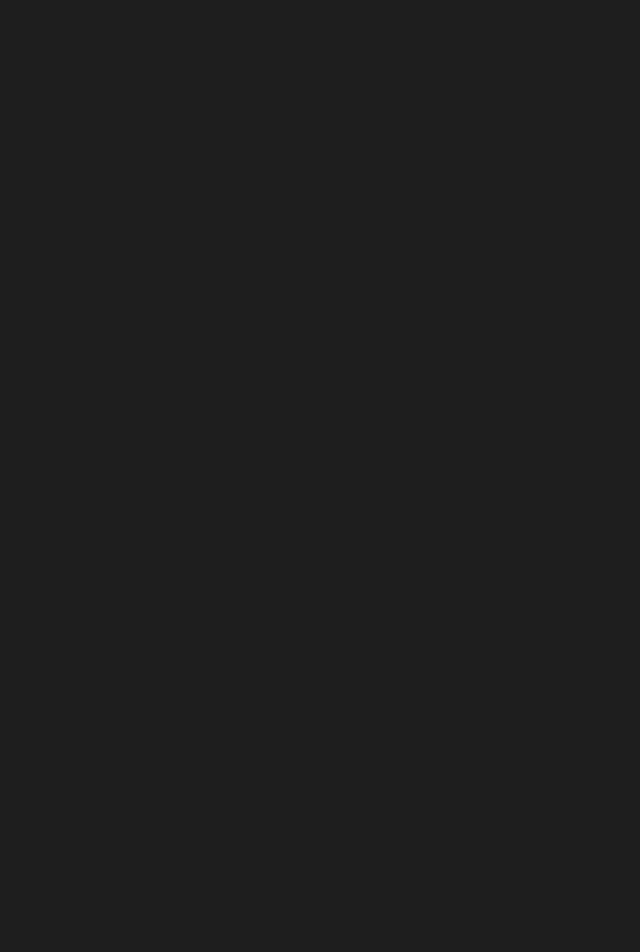
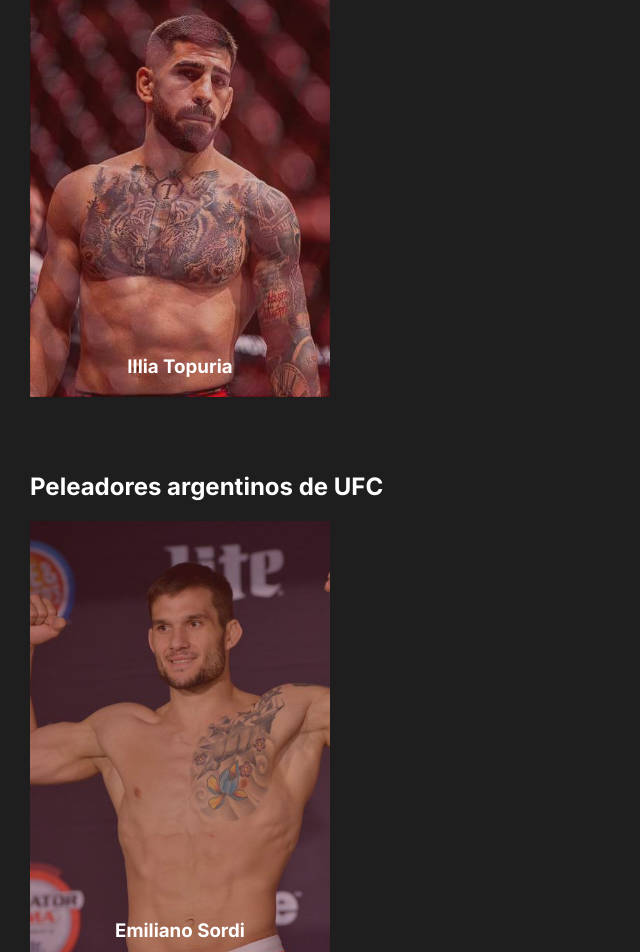
Before and after one commit to Ulise22/promma, a Next.js app: page /peleadores in a window 1280 px wide. Shown: the part 647-1599 px from the top of the page, without its empty margins (0-640 px from the left). Before the commit the page ends 800 px from the top, so only its background shows below. Built offline with nearby package versions, Linux system fonts and the light colour scheme.

Commit message:
peleadores page done

```diff
--- a/src/app/Navbar.module.css
+++ b/src/app/Navbar.module.css
@@ -6,6 +6,7 @@
     display: flex;
     justify-content: space-between;
     align-items: center;
+    top: 15px;
     left: 50%;
     transform: translate(-50%);
 }
--- a/src/app/layout.tsx
+++ b/src/app/layout.tsx
@@ -1,6 +1,7 @@
 import type { Metadata } from 'next'
 import { Inter } from 'next/font/google'
 import './globals.css'
+import Navbar from './Navbar'
 
 const inter = Inter({ subsets: ['latin'] })
 
@@ -20,7 +21,10 @@ export default function RootLayout({
         <link rel='icon' href='/PROMMA.svg' />
         <meta name="google-adsense-account" content="ca-pub-9270621638584149"></meta>
       </head>
-      <body className={inter.className}>{children}</body>
+      <body className={inter.className}>
+        <Navbar />
+        {children}
+      </body>
     </html>
   )
 }
--- a/src/app/page.module.css
+++ b/src/app/page.module.css
@@ -1,7 +1,7 @@
 .hero {
   height: 70vh;
   overflow: hidden;
-  background-image: url('../assets/hero-homepage.jpg');
+  background-image: linear-gradient(180deg, #00000050 0%, #00000050 100%), url('../assets/hero-homepage.jpg');
   background-position: top;
   background-repeat: no-repeat;
   background-size: cover;
@@ -12,7 +12,7 @@
 
 .hero__title {
   margin-bottom: 70px;
-  font-size: 60px;
+  font-size: 48px;
   font-weight: 900;
 }
 
--- a/src/app/page.tsx
+++ b/src/app/page.tsx
@@ -1,4 +1,3 @@
-import Navbar from './Navbar'
 import styles from './page.module.css'
 import mmadescription from '../assets/mma-description.jpg'
 import emisordi from '../assets/Emiliano_Sordi.jpg'
@@ -7,9 +6,8 @@ import Image from 'next/image'
 export default function Home () {
   return(
     <main>
-      <Navbar />
       <section className={styles.hero}>
-        <h1 className={styles.hero__title}>MMA</h1>
+        <h1 className={styles.hero__title}>PROMMA, toda la información de las artes marciales mixtas</h1>
       </section>
       <section className={styles.articles__container}>
         <article className={styles.article}>
--- a/src/app/peleadores/page.tsx
+++ b/src/app/peleadores/page.tsx
@@ -1,18 +1,23 @@
-import Navbar from "../Navbar";
+import Link from "next/link";
 import styles from './peleadores.module.css'
 
 export default function Peleadores () {
     return(
         <main>
-            <Navbar />
             <section className={styles.peleadores__hero}>
                 <h1 className={styles.peleadores__hero__title}>Luchadores de MMA</h1>
             </section>
-            <section>
-                <h2>Luchadores de UFC</h2>
+            <section className={styles.peleadores__container}>
+                <h2 className={styles.peleadores__subtitle}>Luchadores de UFC</h2>
+                <Link href='/peleadores/illia-topuria' className={`${styles.peleadores__card} ${styles.peleadores__card_illia}`}>
+                    <h3 className={styles.peleadores__card__name}>Illia Topuria</h3>
+                </Link>
             </section>
-            <section>
-                <h2>Peleadores argentinos de UFC</h2>
+            <section className={styles.peleadores__container}>
+                <h2 className={styles.peleadores__subtitle}>Peleadores argentinos de UFC</h2>
+                <Link href='/peleadores/emiliano-sordi' className={`${styles.peleadores__card} ${styles.peleadores__card_emiliano}`}>
+                    <h3 className={styles.peleadores__card__name}>Emiliano Sordi</h3>
+                </Link>
             </section>
         </main>
     )
--- a/src/app/peleadores/peleadores.module.css
+++ b/src/app/peleadores/peleadores.module.css
@@ -13,3 +13,35 @@
     font-size: 48px;
     font-weight: 700;
 }
+
+.peleadores__container {
+    width: 50%;
+    margin: 75px 30px;
+}
+
+.peleadores__card {
+    height: 440px;
+    width: 300px;
+    display: flex;
+    align-items: flex-end;
+    justify-content: center;
+    background-size: cover;
+    text-decoration: none;
+}
+
+.peleadores__card:hover {
+    box-shadow: 0px 0px 18px 0px rgba(82, 82, 82, 0.25);
+}
+
+.peleadores__card__name {
+    color: #fff;
+}
+
+.peleadores__card_illia {
+    background-image: linear-gradient(180deg, #75212157 0%, #75212157 100%), url('../../assets/peleadores__images/illia__topuria.jpg');
+}
+
+.peleadores__card_emiliano {
+    background-image: linear-gradient(180deg, #75212157 0%, #75212157 100%), url('../../assets/peleadores__images/Emiliano_Sordi.jpg');
+    background-position: center;
+}
```
Also changed, not shown: src/app/peleadores/emiliano-sordi/page.tsx (added, +7 -0 lines), src/app/peleadores/illia-topuria/page.tsx (added, +7 -0 lines), src/assets/peleadores__images/illia__topuria.jpg.
